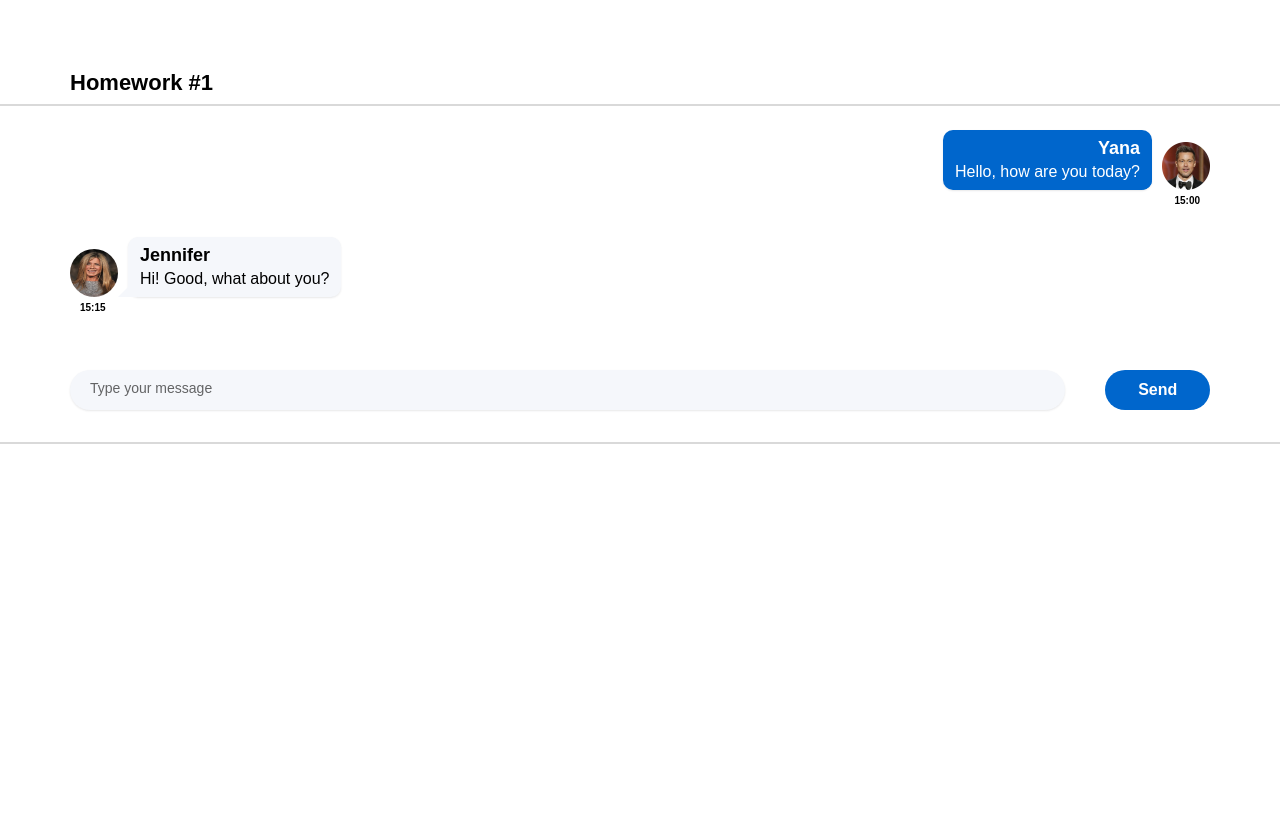
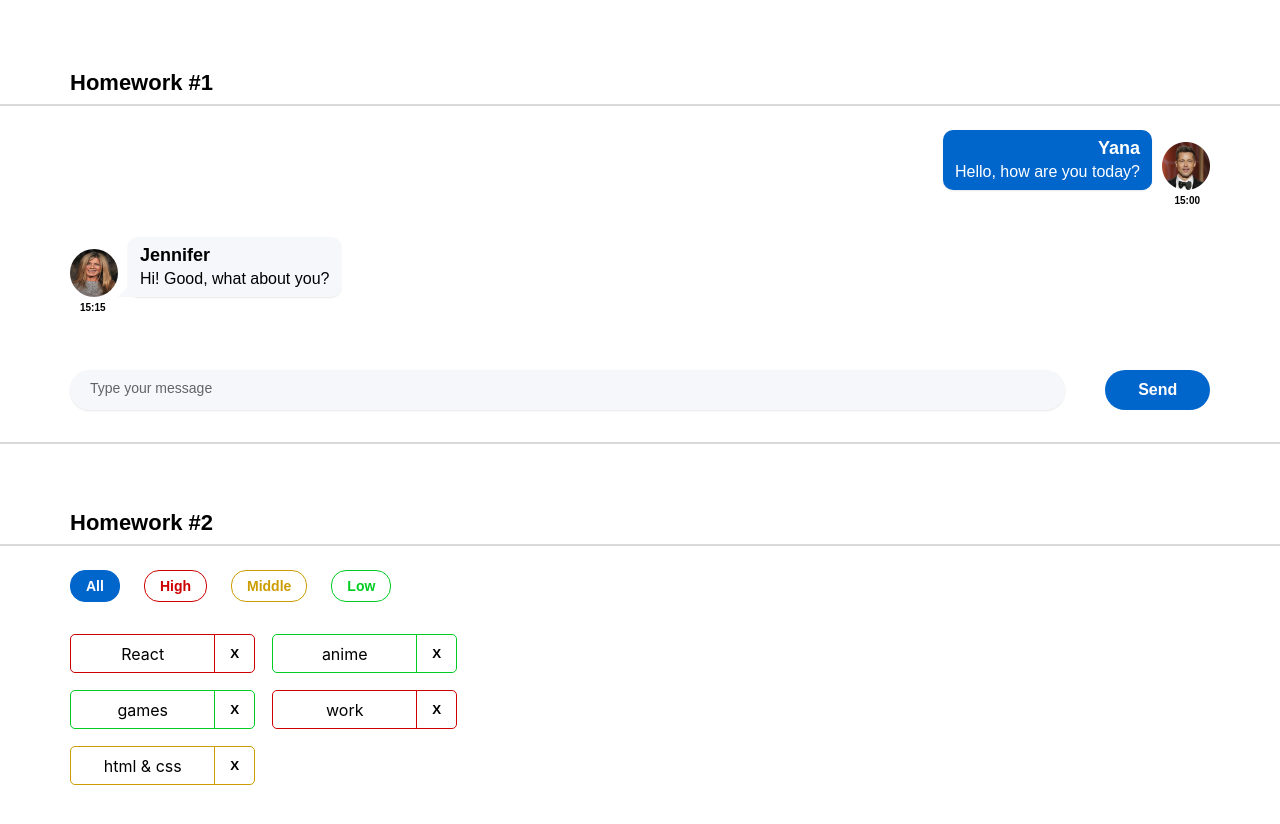
Before and after one commit to ianabarkhatova/HW-Sprint2, a React (Create React App) app: page /#/pre-junior in a window 1280 px wide. Shown: the top 824 px of the page. Before the commit the page ends 800 px from the top, so only its background shows below. Built offline with nearby package versions, Linux system fonts and the light colour scheme; the HTML template or start-up script is replaced by a standard one.

Commit message:
HW-2, Sprint 2

```diff
--- a/src/s1-main/App.module.css
+++ b/src/s1-main/App.module.css
@@ -4,7 +4,7 @@
 }
 
 .hw {
-
+margin-bottom: 100px;
 }
 
 .hwTitle {
--- a/src/s1-main/App.tsx
+++ b/src/s1-main/App.tsx
@@ -1,13 +1,14 @@
 import React from 'react'
 import s from './App.module.css'
 import HW1 from '../s2-homeworks/hw01/HW1'
+import HW2 from "../s2-homeworks/hw02/HW2";
 
 function App() {
     return (
         <div className={s.App}>
             <HW1/>
             {/*раскомментировать по ходу выполнения*/}
-            {/*<HW2/>*/}
+            <HW2/>
             {/*<HW3/>*/}
             {/*<HW4/>*/}
 
--- a/src/s2-homeworks/hw02/HW2.tsx
+++ b/src/s2-homeworks/hw02/HW2.tsx
@@ -2,32 +2,20 @@
 import Affairs from './affairs/Affairs'
 import s2 from '../../s1-main/App.module.css'
 
-/*
-* 1 - описать типы AffairPriorityType, AffairType
-* 2 - указать нужный тип для defaultAffairs
-* 3 - дописать типы и логику функции filterAffairs и проверить её тестами
-* 4 - выполнить пункт 3 для функции deleteAffair
-* 5 - указать нужный тип в useState с affairs
-* 6 - дописать тип и логику функции deleteAffairCallback
-* 7 - в файле Affairs.tsx дописать типизацию пропсов
-* 8 - в файле Affairs.tsx дописать логику функций setAll, setHigh, setMiddle, setLow
-* 9 - в файле Affair.tsx дописать типизацию пропсов
-* 10 - в файле Affair.tsx дописать функции deleteCallback и использовать
-* 11 - в файле Affair.tsx отобразить приходящие данные
-* */
 
 // types
-export type AffairPriorityType = any // need to fix any
+export type AffairPriorityType = 'low' | 'middle' | 'high'
+
 export type AffairType = {
-    _id: any // need to fix any
-    name: any // need to fix any
+    _id: number
+    name: string
     priority: AffairPriorityType
 }
 export type FilterType = 'all' | AffairPriorityType
 
 // constants
-const defaultAffairs: any = [ // need to fix any
-    {_id: 1, name: 'React', priority: 'high'}, // студенты могут изменить содержимое name и количество элементов в массиве, ...priority не менять!
+const defaultAffairs: AffairType[] = [
+    {_id: 1, name: 'React', priority: 'high'},
     {_id: 2, name: 'anime', priority: 'low'},
     {_id: 3, name: 'games', priority: 'low'},
     {_id: 4, name: 'work', priority: 'high'},
@@ -35,16 +23,22 @@
 ]
 
 // pure helper functions
-export const filterAffairs = (affairs: any, filter: any): any => { // need to fix any
-    //если пришел фильтр "all"...может нам вообще не фильтровать, а вернуть все?
-    //а вот если пришло другое значение...
+export const filterAffairs = (affairs: AffairType[], filter: FilterType): AffairType[] => {
+    let filteredAffairs: AffairType[]
 
-    return affairs // need to fix
+    if (filter === 'all') {
+        filteredAffairs = affairs
+    } else {
+        filteredAffairs = affairs.filter((a) => a.priority === filter)
+    }
+    return filteredAffairs
+
 }
-export const deleteAffair = (affairs: any, _id: any): any => { // need to fix any
-    // need to fix
-    // отбрасывай при помощи метода filter лишних affairs
-    return affairs
+
+export const deleteAffair = (affairs: AffairType[], _id: number): AffairType[] => {
+    let restAffairs: AffairType[]
+    restAffairs = affairs.filter((a) => a._id !== _id)
+    return restAffairs
 }
 
 function HW2() {
@@ -52,10 +46,9 @@
     const [filter, setFilter] = useState<FilterType>('all')
 
     const filteredAffairs = filterAffairs(affairs, filter)
-    const deleteAffairCallback = (_id: any) => { // need to fix any
-        // need to fix
-        // это просто функция стрелочник-она засетает, то что сделает deleteAffair
-        // setAffairs(вызываю функцию(передаю аргументы))
+
+    const deleteAffairCallback = (_id: number) => {
+        setAffairs(deleteAffair(affairs, _id))
     }
 
     return (
--- a/src/s2-homeworks/hw02/affairs/Affairs.tsx
+++ b/src/s2-homeworks/hw02/affairs/Affairs.tsx
@@ -4,25 +4,24 @@
 import s from './Affairs.module.css'
 
 type AffairsPropsType = {
-    data: any // need to fix any
-    setFilter: any  //(filter: FilterType) => void -запоминай, как типизируется useState
-    deleteAffairCallback: any  //не забывай, что функция сюда приехала не пустой
+    data: AffairType[]
+    setFilter: (filter: FilterType) => void
+    deleteAffairCallback: (_id: number) => void
     filter: FilterType
 }
 
 function Affairs(props: AffairsPropsType) {
     const setAll = () => {
-        // need to fix
-        //пропс.setFilter('all')
+        props.setFilter('all')
     }
     const setHigh = () => {
-        // need to fix
+        props.setFilter('high')
     }
     const setMiddle = () => {
-        // need to fix
+        props.setFilter('middle')
     }
     const setLow = () => {
-        // need to fix
+        props.setFilter('low')
     }
 
     const cnAll = s.button + ' ' + s.all + (props.filter === 'all' ? ' ' + s.active : '')
--- a/src/s2-homeworks/hw02/affairs/affair/Affair.tsx
+++ b/src/s2-homeworks/hw02/affairs/affair/Affair.tsx
@@ -4,15 +4,13 @@
 import s2 from '../Affairs.module.css'
 
 type AffairPropsType = {
-    // key не нужно типизировать
     affair: AffairType
-    deleteAffairCallback: any // need to fix any
+    deleteAffairCallback: (_id: number) => void
 }
 
 function Affair(props: AffairPropsType) {
     const deleteCallback = () => {
-        // need to fix
-        // пропс.функция(мне нужен _id)
+        props.deleteAffairCallback(props.affair._id)
         // давайте проследим боевой путь это функции, или как она будет всплывать:
         // открывай в нескольких окнах и следи:
         // отсюда она всплывет в компоненту Affairs вместе с _id ->
@@ -31,26 +29,17 @@
             className={affairClass}
         >
             <div id={'hw2-name-' + props.affair._id} className={nameClass}>
-                {/*создаёт студент*/}
-                {/* ПРОПС.ВЫВОДИМ ИМЯ*/}
-                {/**/}
+                {props.affair.name}
             </div>
             <div id={'hw2-priority-' + props.affair._id} hidden>
-                {/*создаёт студент*/}
-
-                {/**/}
+                {props.affair.priority}
             </div>
 
             <button
                 id={'hw2-button-delete-' + props.affair._id}
                 className={buttonClass}
-                // need to fix
-                //ОНКЛИК={ФУНКЦИЯ}
-            >
-                {/*текст кнопки могут изменить студенты*/}
-                X
-                {/**/}
-            </button>
+                onClick={deleteCallback}
+            >X</button>
         </div>
     )
 }
```
